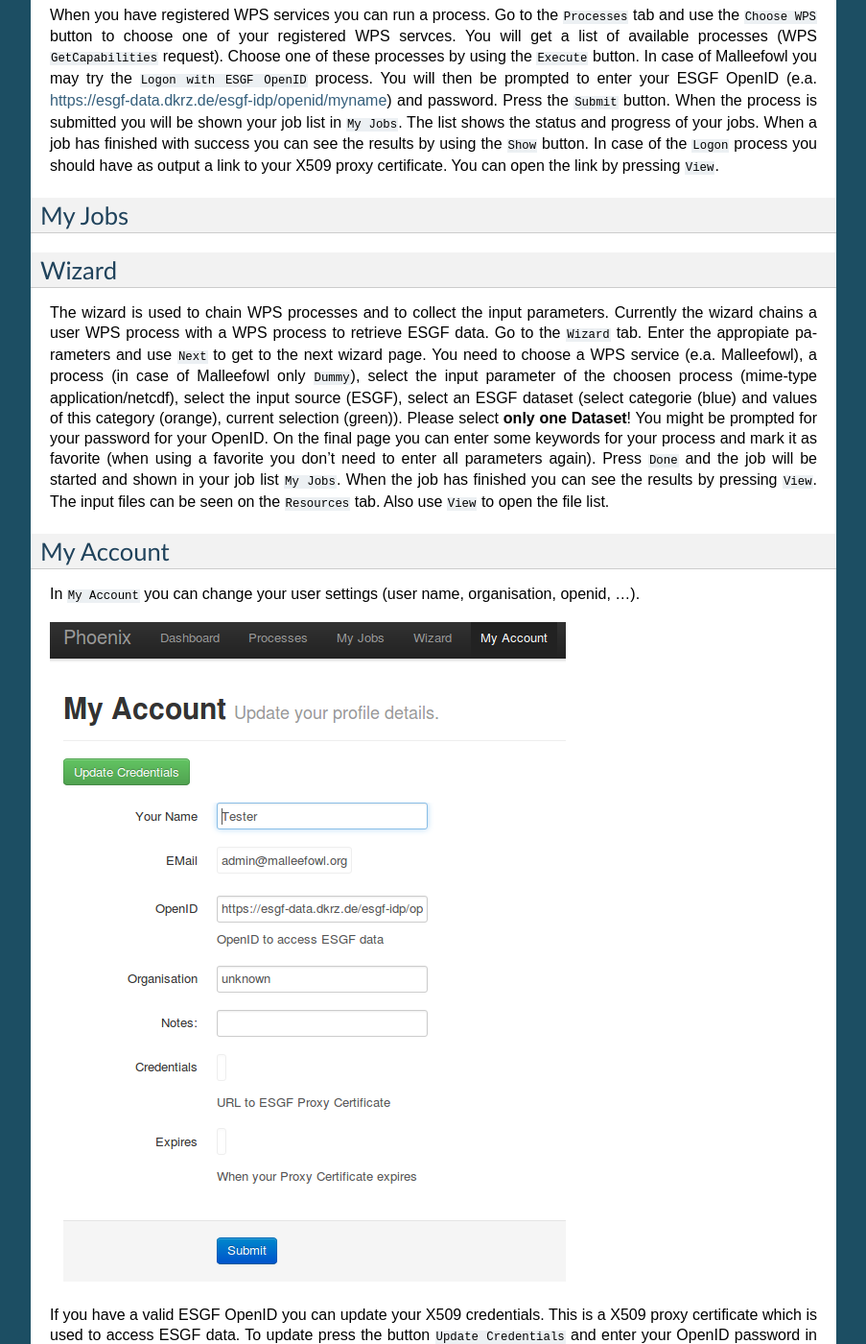
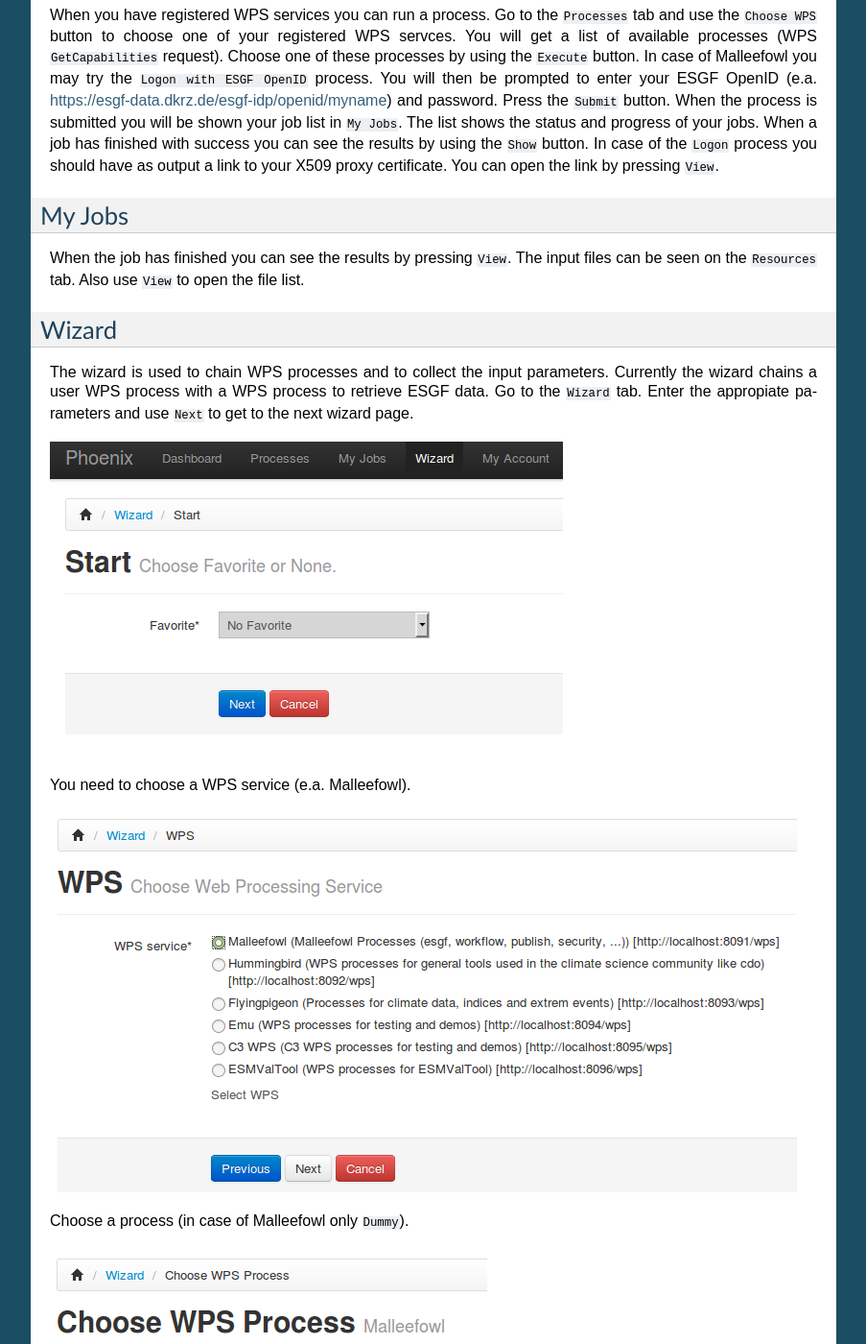
Before and after one commit to bird-house/pyramid-phoenix, a Sphinx documentation site: the page built from docs/source/user_guide.rst, in a window 1280 px wide and 1400 px high, scrolled down 1217 px. Shown: the whole window at 96% size, without its empty margins (198-1101 px from the left). Built offline with Sphinx 7.4.7, drawn with Linux system fonts in a browser that asks for light colours; some of the changed text lies outside the part shown.

Commit message:
update wizard docs

```diff
--- a/docs/source/user_guide.rst
+++ b/docs/source/user_guide.rst
@@ -55,19 +59,40 @@
 parameters. Currently the wizard chains a user WPS process with a WPS
 process to retrieve ESGF data. Go to the ``Wizard`` tab. Enter the
 appropiate parameters and use ``Next`` to get to the next wizard
-page. You need to choose a WPS service (e.a. Malleefowl), a process
-(in case of Malleefowl only ``Dummy``), select the input parameter of
-the choosen process (mime-type application/netcdf), select the input
-source (ESGF), select an ESGF dataset (select categorie (blue) and
-values of this category (orange), current selection (green)). Please
-select **only one Dataset**! You might be prompted for your password
-for your OpenID. On the final page you can enter some keywords for
-your process and mark it as favorite (when using a favorite you don't
-need to enter all parameters again). Press ``Done`` and the job will
-be started and shown in your job list ``My Jobs``. When the job has
-finished you can see the results by pressing ``View``. The input files
-can be seen on the ``Resources`` tab. Also use ``View`` to open the
-file list.
+page.
+
+.. image:: _images/wizard.png
+
+You need to choose a WPS service (e.a. Malleefowl).
+
+.. image:: _images/wizard_wps.png
+
+Choose a process (in case of Malleefowl only ``Dummy``).
+
+.. image:: _images/wizard_process.png
+
+Select the input parameter of the choosen process (mime-type application/netcdf).
+
+.. image:: _images/wizard_complexinput.png
+
+Select the input source (ESGF).
+
+.. image:: _images/wizard_source.png
+
+Select an ESGF dataset (select categorie (blue) and values of this category (orange), current selection (green)).
+
+.. image:: _images/wizard_search.png
+
+Please select **only one Dataset**!
+
+You will be prompted for your password of your OpenID if your certificate is not valid anymore.
+
+.. image:: _images/wizard_credentials.png
+
+On the final page you can enter some keywords for your process and mark it as favorite (when using a favorite you don't
+need to enter all parameters again). Press ``Done`` and the job will be started and shown in your job list ``My Jobs``.
+
+.. image:: _images/wizard_done.png
 
 
 My Account
```
Also changed, not shown: other parts of docs/source/user_guide.rst (+5 -1 lines), docs/source/_images/wizard.png, docs/source/_images/wizard_complexinput.png (added), docs/source/_images/wizard_credentials.png (added), docs/source/_images/wizard_done.png (added), docs/source/_images/wizard_process.png (added), docs/source/_images/wizard_search.png (added), docs/source/_images/wizard_source.png (added), docs/source/_images/wizard_wps.png (added).
